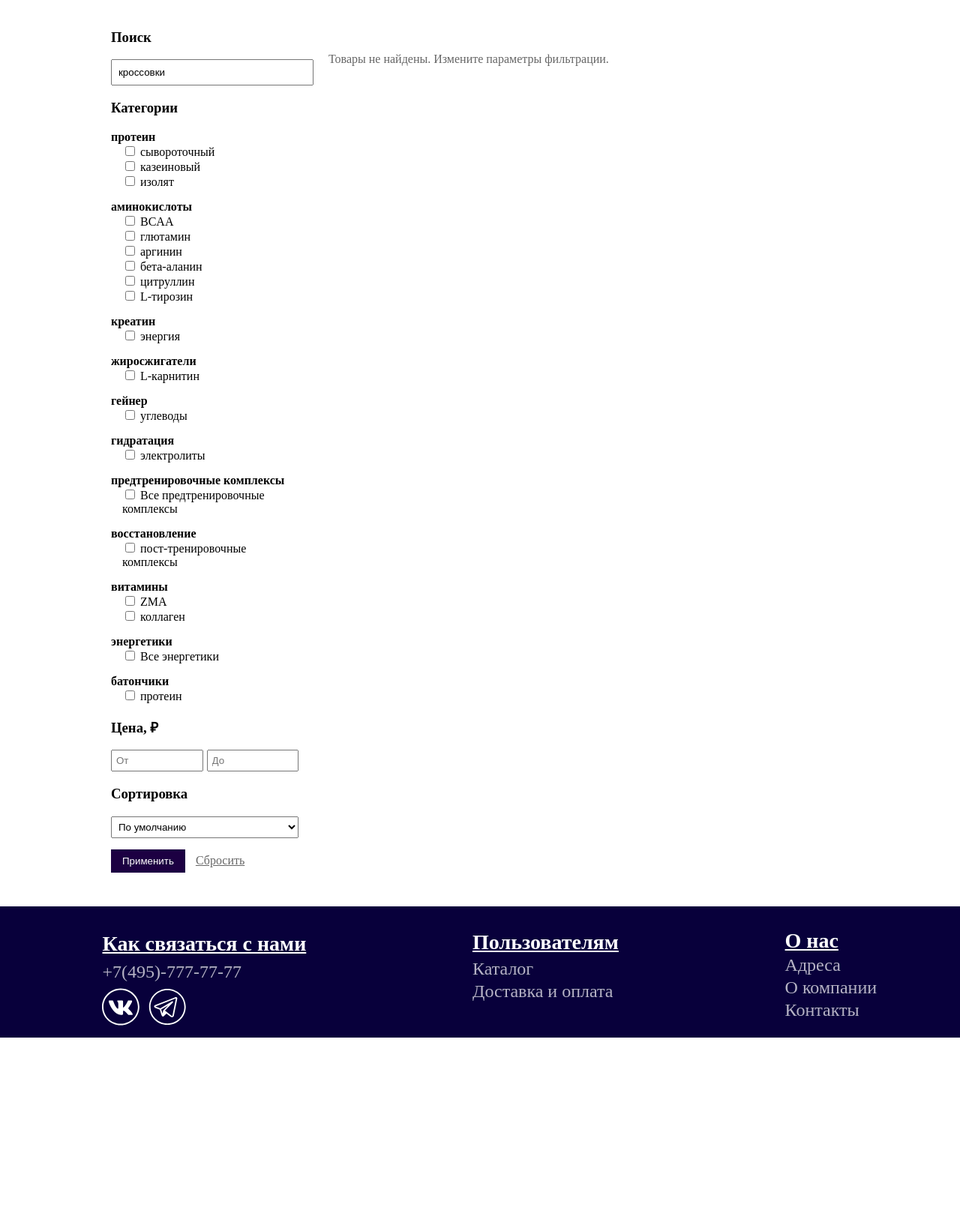
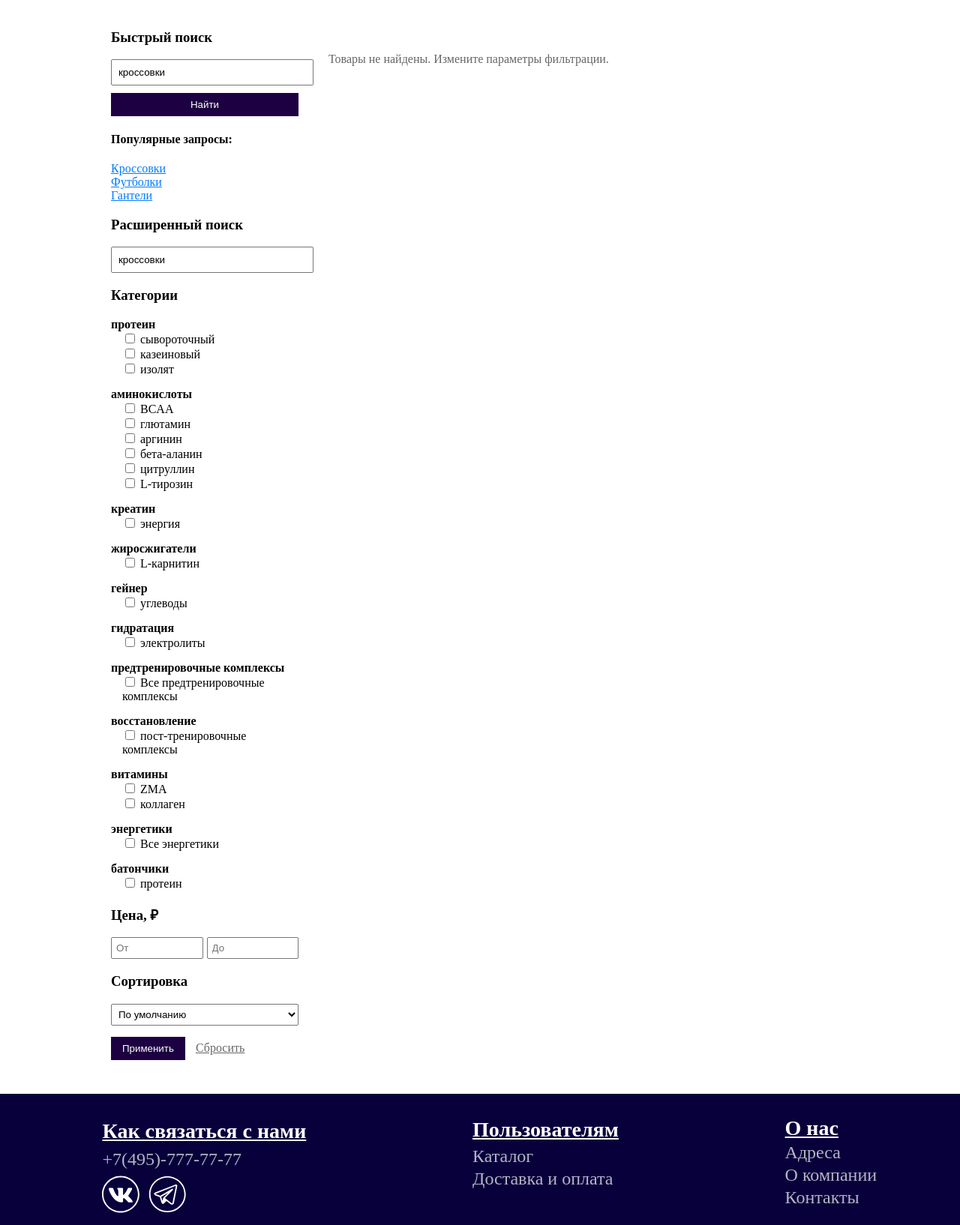
Before and after one commit to 3ISIP-722/Emo-Pugs, a PHP site: the page made by project pages/sportmagazin.php in a window 1280 px wide. Shown: the part 130-1764 px from the top of the page at 75% size. Before the commit the page ends 1514 px from the top, so only its background shows below. Run offline with PHP 8.4, Linux system fonts and the light colour scheme; grey boxes are pictures that could not be loaded.

Commit message:
Update sportmagazin.php

```diff
--- a/project pages/sportmagazin.php
+++ b/project pages/sportmagazin.php
@@ -100,8 +100,28 @@ $allCategories = getAllCategoriesFlat();
     <main>
         <div class="products-container">
             <div class="filters">
+                <div class="search-sidebar">
+                    <h3>Быстрый поиск</h3>
+                    <form method="get" action="">
+                        <input type="text" name="search" value="<?= htmlspecialchars($filters['search']) ?>"
+                               placeholder="Введите название или описание"
+                               style="width: 100%; padding: 8px; margin-bottom: 10px;">
+                        <button type="submit" style="width: 100%; padding: 8px; background: rgb(28, 0, 66); color: white; border: none;">
+                            Найти
+                        </button>
+                    </form>
+
+                    <div class="quick-search">
+                        <h4>Популярные запросы:</h4>
+                        <ul style="list-style: none; padding: 0;">
+                            <li><a href="?search=кроссовки" style="color: #007bff;">Кроссовки</a></li>
+                            <li><a href="?search=футболка" style="color: #007bff;">Футболки</a></li>
+                            <li><a href="?search=гантели" style="color: #007bff;">Гантели</a></li>
+                        </ul>
+                    </div>
+                </div>
                 <form method="get">
-                    <h3>Поиск</h3>
+                   <h3>Расширенный поиск</h3>
                     <input type="text" name="search" value="<?= htmlspecialchars($filters['search']) ?>"
                         placeholder="Название или описание" style="width: 100%; padding: 8px;">
 
```
